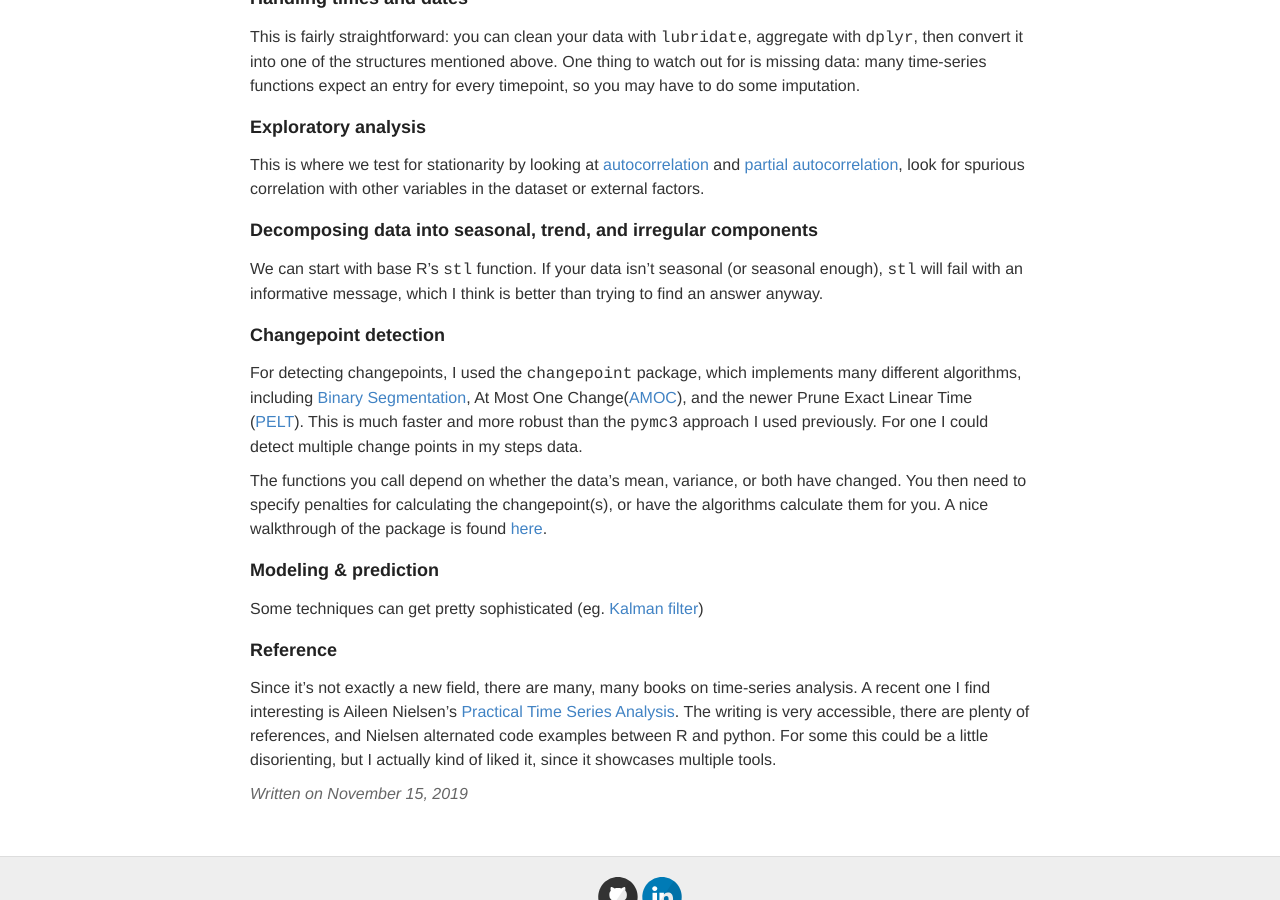
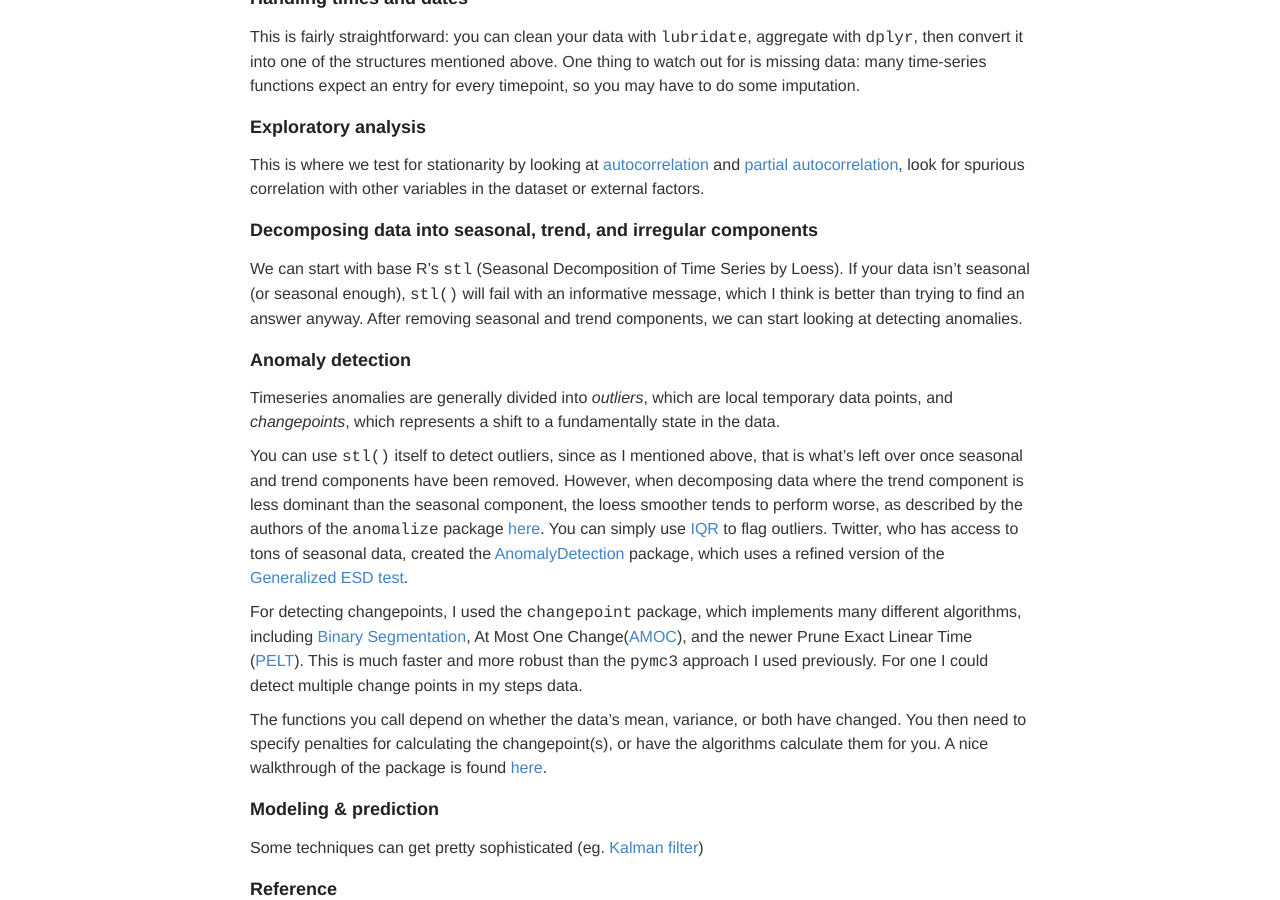
Before and after one commit to ptvan/ptvan.github.io, a Jekyll site: the page built from _posts/2019-11-15-timeseries-analysis-of-iPhone-health_data.md, in a window 1280 px wide and 900 px high, scrolled down 600 px. Built offline with Jekyll 4.4.1, drawn with Linux system fonts in a browser that asks for light colours.

Commit message:
added AnomalyDetection to timeseries blogpost

```diff
--- a/_posts/2019-11-15-timeseries-analysis-of-iPhone-health_data.md
+++ b/_posts/2019-11-15-timeseries-analysis-of-iPhone-health_data.md
@@ -18,12 +18,17 @@ This is fairly straightforward: you can clean your data with `lubridate`, aggreg
 This is where we test for stationarity by looking at [autocorrelation](https://en.wikipedia.org/wiki/Autocorrelation) and [partial autocorrelation](https://en.wikipedia.org/wiki/Partial_autocorrelation_function), look for spurious correlation with other variables in the dataset or external factors.
 
 ### Decomposing data into seasonal, trend, and irregular components
-We can start with base R's `stl` function. If your data isn't seasonal (or seasonal enough), `stl` will fail with an informative message, which I think is better than trying to find an answer anyway.
+We can start with base R's `stl` (Seasonal Decomposition of Time Series by Loess). If your data isn't seasonal (or seasonal enough), `stl()` will fail with an informative message, which I think is better than trying to find an answer anyway. After removing seasonal and trend components, we can start looking at detecting anomalies.
 
-### Changepoint detection
+### Anomaly detection
+Timeseries anomalies are generally divided into *outliers*, which are local temporary data points, and *changepoints*, which represents a shift to a fundamentally state in the data.
+
+You can use `stl()` itself to detect outliers, since as I mentioned above, that is what's left over once seasonal and trend components have been removed. However, when decomposing data where the trend component is less dominant than the seasonal component, the loess smoother tends to perform worse, as described by the authors of the `anomalize` package [here](https://cran.r-project.org/web/packages/anomalize/vignettes/anomalize_methods.html). You can simply use [IQR](https://en.wikipedia.org/wiki/Interquartile_range) to flag outliers. Twitter, who has access to tons of seasonal data, created the [AnomalyDetection](https://blog.twitter.com/engineering/en_us/a/2015/introducing-practical-and-robust-anomaly-detection-in-a-time-series.html) package, which uses a refined version of the [Generalized ESD test](https://www.itl.nist.gov/div898/handbook/eda/section3/eda35h3.htm).
+
 For detecting changepoints, I used the `changepoint` package, which implements many different algorithms, including [Binary Segmentation](https://www.jstor.org/stable/2529204), At Most One Change([AMOC](https://www.jstor.org/stable/2334932)), and the newer Prune Exact Linear Time ([PELT](https://arxiv.org/pdf/1101.1438.pdf)). This is much faster and more robust than the `pymc3` approach I used previously. For one I could detect multiple change points in my steps data.
 
 The functions you call depend on whether the data's mean, variance, or both have changed. You then need to specify penalties for calculating the changepoint(s), or have the algorithms calculate them for you. A nice walkthrough of the package is found [here](http://members.cbio.mines-paristech.fr/~thocking/change-tutorial/RK-CptWorkshop.html).
+
 
 ### Modeling & prediction
 Some techniques can get pretty sophisticated (eg. [Kalman filter](https://en.wikipedia.org/wiki/Kalman_filter))
```
